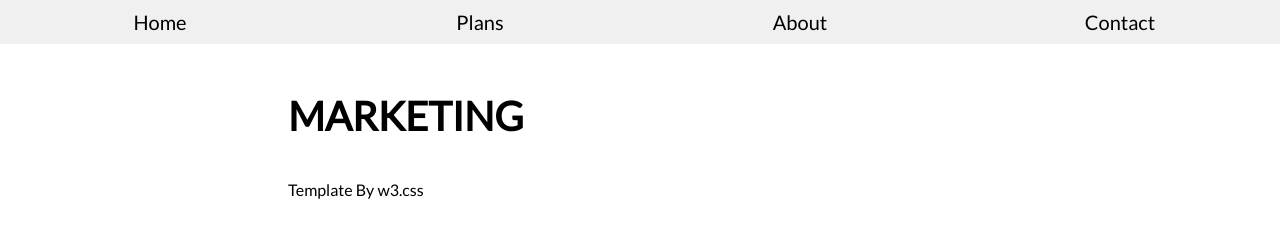
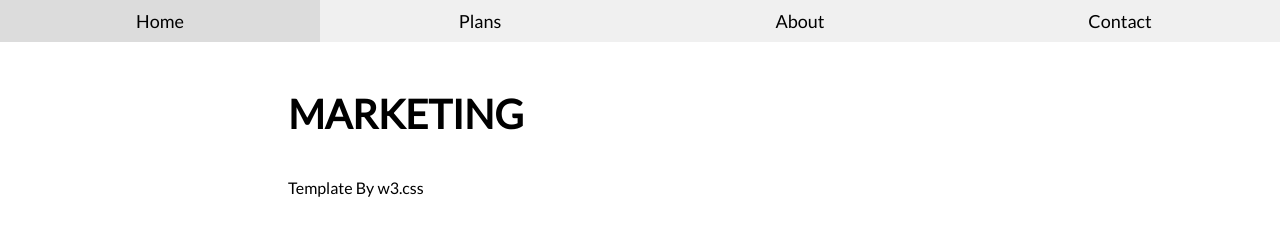
Before and after one commit to EnochAdenaya/Assessment-6, a plain HTML site: page index.html in a window 1280 px wide. Drawn offline with Linux system fonts and the light colour scheme.

Commit message:
not complete

```diff
--- a/index.html
+++ b/index.html
@@ -8,18 +8,20 @@
     <link rel="stylesheet" href="https://fonts.googleapis.com/css?family=Lato">
 </head>
 <body>
-    <nav class="nav-list">
-        <div><a href="#">Home</a></div>
-        <div><a href="#">Plans</a></div>
-        <div><a href="#">About</a></div>
-        <div><a href="#">Contact</a></div>
+    <nav class="nav-bar">
+        <ul class="nav-list">
+            <li><a href="#">Home</a></li>
+            <li><a href="#">Plans</a></li>
+            <li><a href="#">About</a></li>
+            <li><a href="#">Contact</a></li>
+        </ul>
     </nav>
     <header class="col-12 row">
         <h1>Marketing</h1>
         <p>Template By w3.css</p>
         <div class="carousel">
             <div class="image-item">
-
+                <img src="" alt="">
             </div>
         </div>
     </header>
--- a/marketing.css
+++ b/marketing.css
@@ -34,22 +34,33 @@ row::after {
     padding: 3em 18em;
 }
 
-/* Navigation List */
+/* Navigation bar */
+.nav-bar {
+    background-color: rgb(240, 240, 240);
+}
+
 .nav-list {
-    background-color: rgb(240, 240, 240);
+    list-style-type: none;
+    margin: 0;
+    padding: 0;
     display: flex;
 }
 
-.nav-list div {
-    text-align: center;
-    padding: 10px;
+.nav-list li {
     width: 25%;
 }
 
 .nav-list a {
-    color: rgb(0, 0, 0);
+    display: block;
+    text-align: center;
     text-decoration: none;
-    font-size: 20px;
+    font-size: 18px;
+    color: inherit;
+    padding: 10px 0px;
+}
+
+.nav-list a:hover {
+    background-color: rgb(220, 220, 220);
 }
 
 /* Header Section */
```
